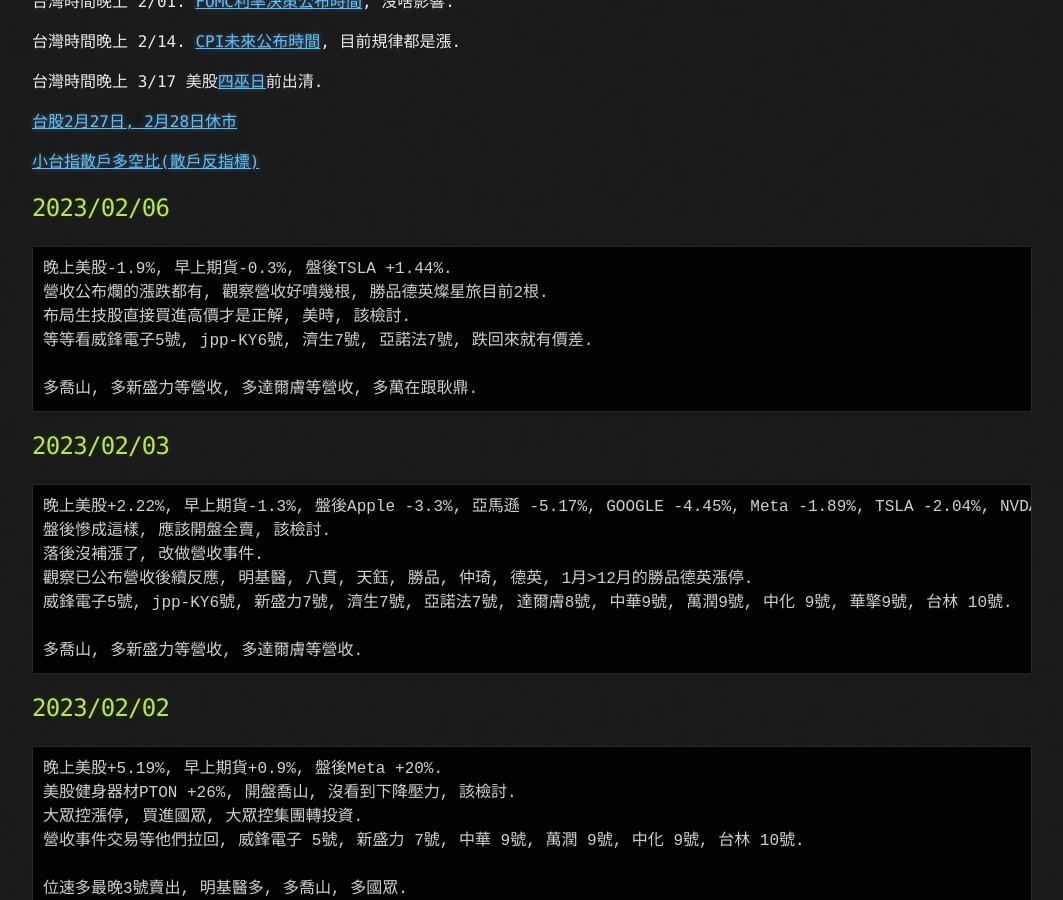
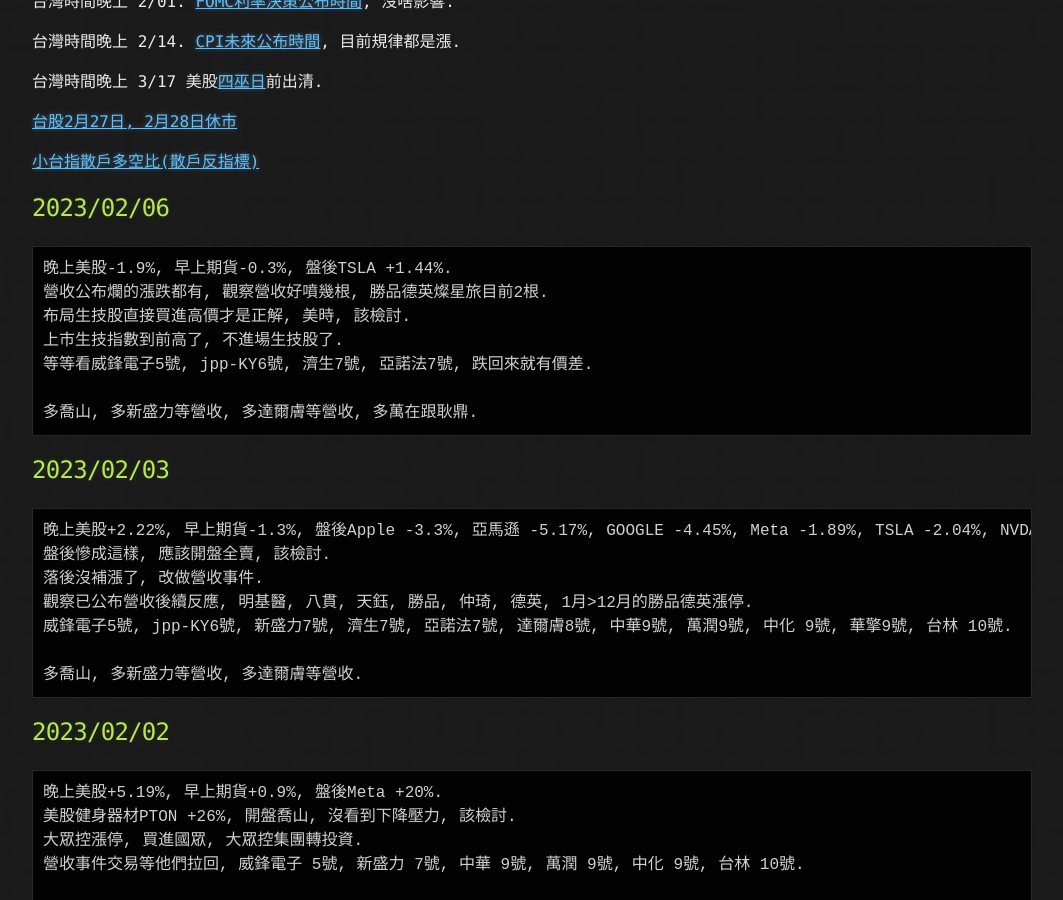
Before and after one commit to lepg5487/Stock_God, a Jekyll site: the page built from index.md, in a window 1280 px wide and 900 px high, scrolled down 428 px. Shown: the whole window, without its empty margins (108-1171 px from the left). Built offline with Jekyll 4.4.1, drawn with Linux system fonts in a browser that asks for light colours; our own code applies the rules of GitHub Pages for plain Markdown files.

Commit message:
Update index.md

```diff
--- a/index.md
+++ b/index.md
@@ -25,6 +25,7 @@
 晚上美股-1.9%, 早上期貨-0.3%, 盤後TSLA +1.44%.
 營收公布爛的漲跌都有, 觀察營收好噴幾根, 勝品德英燦星旅目前2根.
 布局生技股直接買進高價才是正解, 美時, 該檢討.
+上市生技指數到前高了, 不進場生技股了.
 等等看威鋒電子5號, jpp-KY6號, 濟生7號, 亞諾法7號, 跌回來就有價差.
 
 多喬山, 多新盛力等營收, 多達爾膚等營收, 多萬在跟耿鼎.
```
